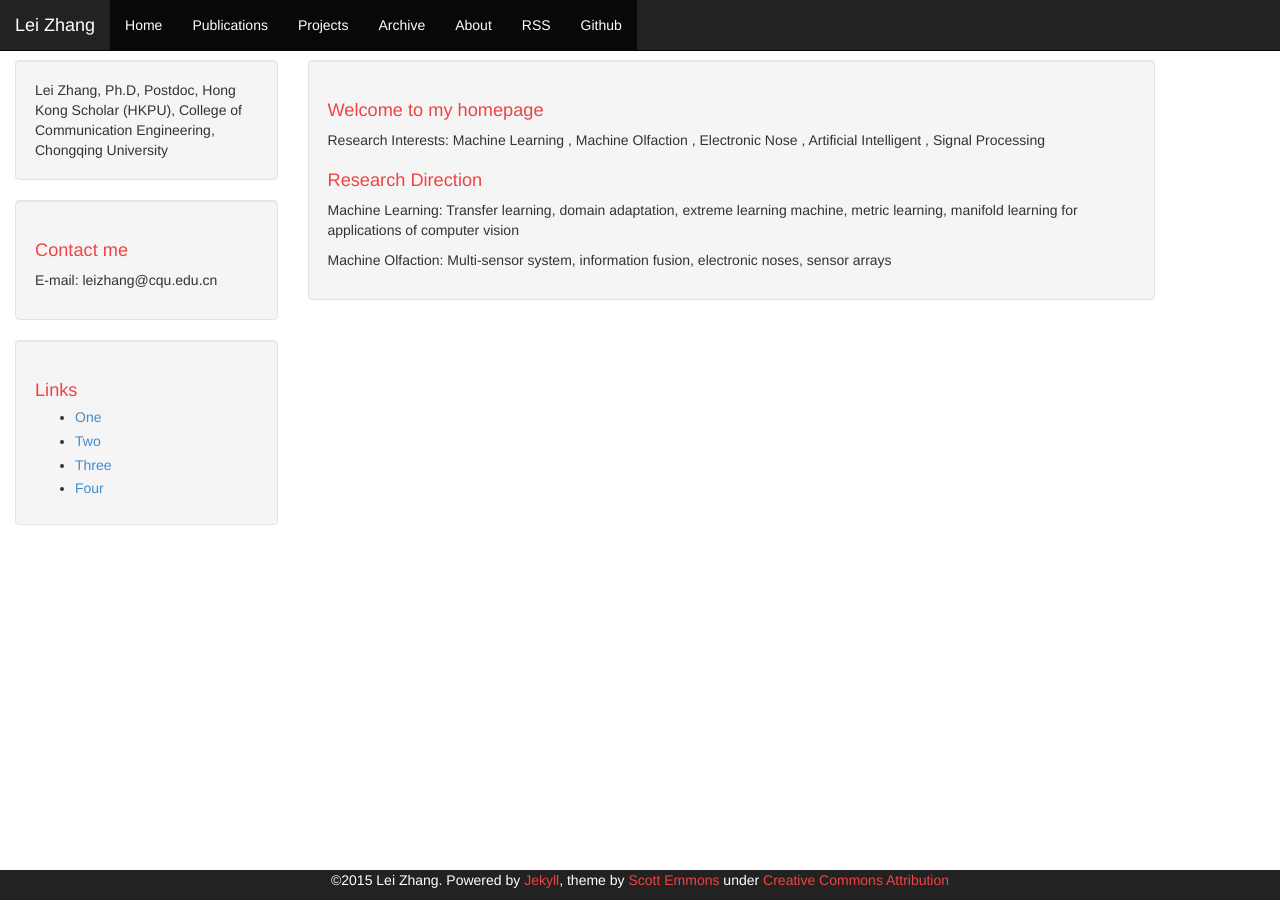
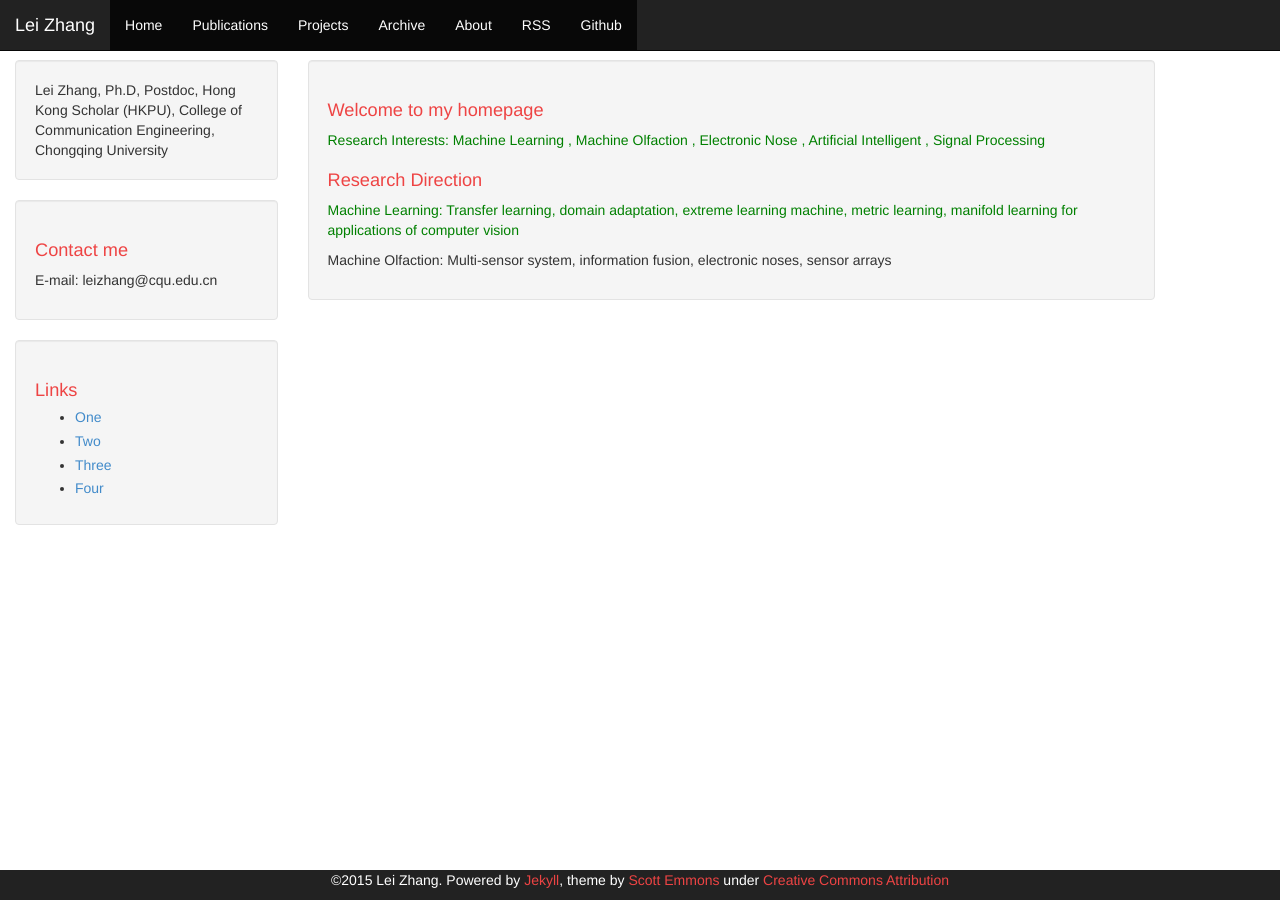
Before and after one commit to DrLeiZhang/website, a Jekyll site: the page built from index.html, in a window 1280 px wide. Built offline with Jekyll 4.4.1, drawn with Linux system fonts in a browser that asks for light colours; Markdown is read by kramdown in place of the engine named in the settings; the list of posts is cut into pages by our own code.

Commit message:
Update
Signed-off-by: leizhang@cqu.edu.cn <leizhang@cqu.edu.cn>

```diff
--- a/index.html
+++ b/index.html
@@ -3,9 +3,9 @@ layout: default
 ---
 <div class="well">
 <h1>Welcome to my homepage</h1>
-Research Interests: Machine Learning , Machine Olfaction , Electronic Nose , Artificial Intelligent , Signal Processing
+<p style="color:green;">Research Interests: Machine Learning , Machine Olfaction , Electronic Nose , Artificial Intelligent , Signal Processing </p>
 
 <h1>Research Direction </h1>
-<p>Machine Learning: Transfer learning, domain adaptation, extreme learning machine, metric learning, manifold learning for applications of computer vision</p>
+<p style="color:green;">Machine Learning: Transfer learning, domain adaptation, extreme learning machine, metric learning, manifold learning for applications of computer vision</p>
 <p>Machine Olfaction: Multi-sensor system, information fusion, electronic noses, sensor arrays</p>
 </div>
```
